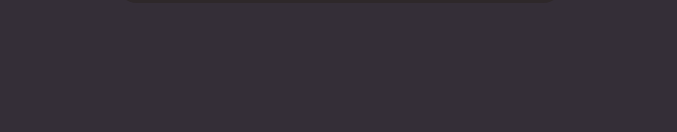
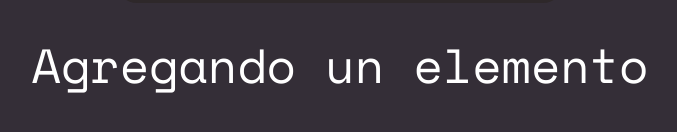
Before and after one commit to elemento99/desafio1_git, a plain HTML site: page index.html in a window 1280 px wide. Shown: the part 578-710 px from the top of the page, without its empty margins (300-977 px from the left). Drawn offline with nearby package versions, Linux system fonts and the light colour scheme.

Commit message:
Agregando un elemento en la rama development

```diff
--- a/index.html
+++ b/index.html
@@ -18,5 +18,9 @@
       <a href="https://github.com/" target="_blank">Click aquí para ir a GitHub!</a>
     </button>
   </div>
+
+<h1>Agregando un elemento</h1>
+
+
 </body>
 </html>
```
